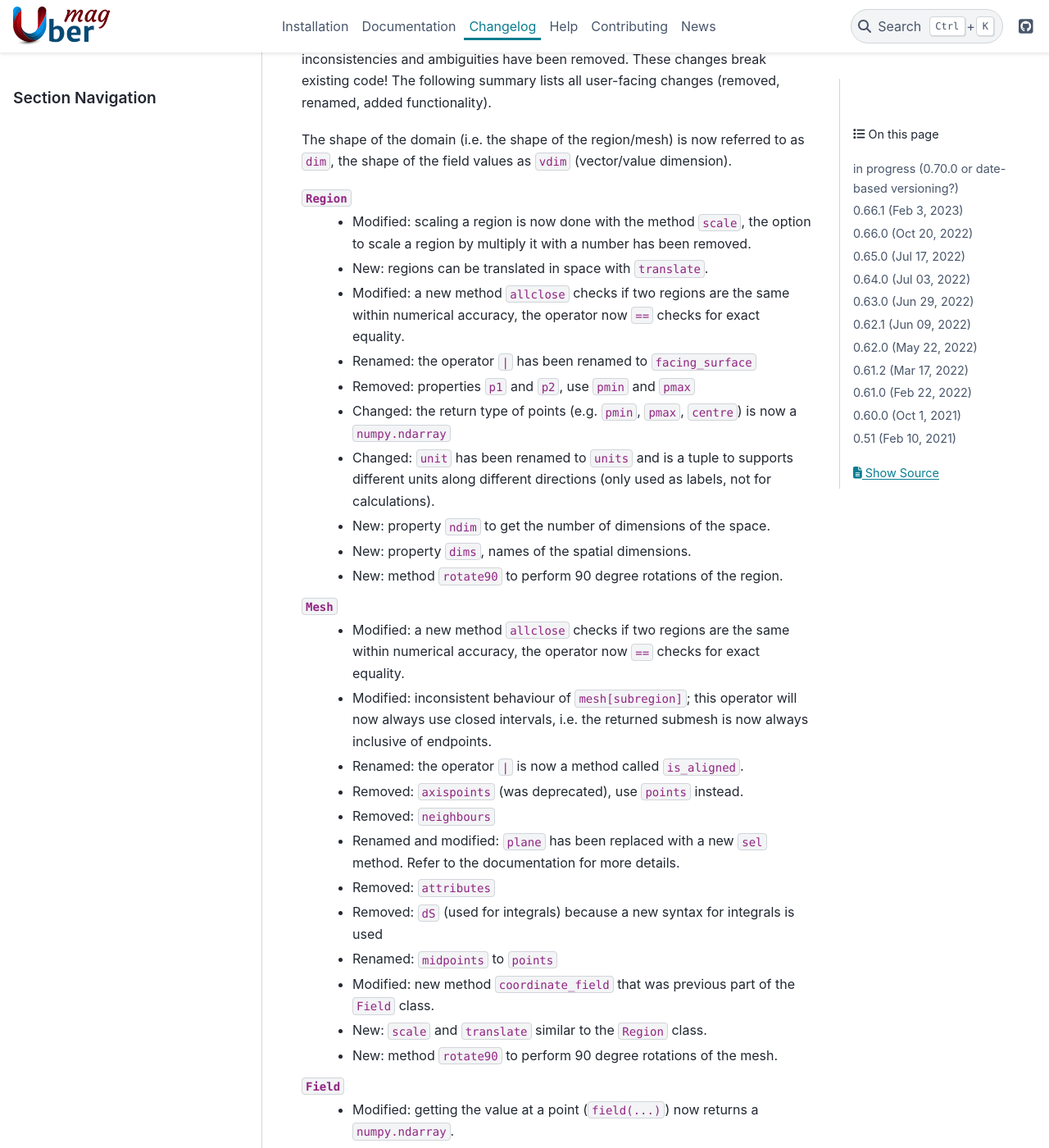
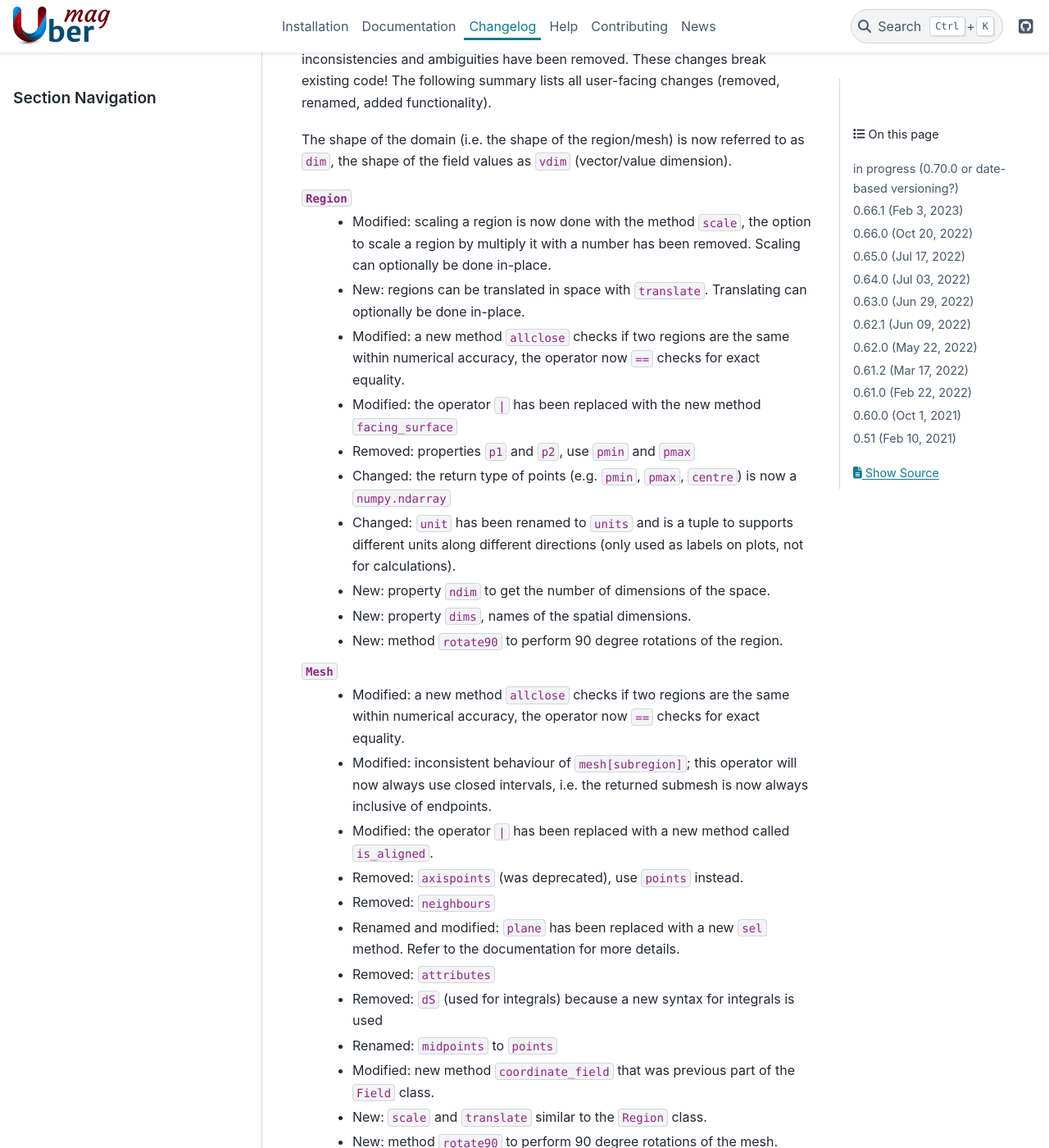
Before and after one commit to ubermag/ubermag.github.io, a Sphinx documentation site: the page built from source/changelog.rst, in a window 1280 px wide and 1400 px high, scrolled down 397 px. Shown: the whole window at 82% size. Built offline with Sphinx 7.4.7 and the PyData theme 0.15.4, drawn with Linux system fonts in a browser that asks for light colours; pages that are not in the unit, such as notebooks, are missing from menus; some of the changed text lies outside the part shown.

Commit message:
Apply suggestions from code review
Co-authored-by: Martin Lang <67915889+lang-m@users.noreply.github.com>

```diff
--- a/source/changelog.rst
+++ b/source/changelog.rst
@@ -17,13 +17,13 @@ The shape of the domain (i.e. the shape of the region/mesh) is now referred to
 as ``dim``, the shape of the field values as ``vdim`` (vector/value dimension).
 
 ``Region``
-  - Modified: scaling a region is now done with the method ``scale``, the option to scale a region by multiply it with a number has been removed.
-  - New: regions can be translated in space with ``translate``.
+  - Modified: scaling a region is now done with the method ``scale``, the option to scale a region by multiply it with a number has been removed. Scaling can optionally be done in-place.
+  - New: regions can be translated in space with ``translate``.  Translating can optionally be done in-place.
   - Modified: a new method ``allclose`` checks if two regions are the same within numerical accuracy, the operator now ``==`` checks for exact equality.
-  - Renamed: the operator ``|`` has been renamed to ``facing_surface``
+  - Modified: the operator ``|`` has been replaced with the new method ``facing_surface``
   - Removed: properties ``p1`` and ``p2``, use ``pmin`` and ``pmax``
   - Changed: the return type of points (e.g. ``pmin``, ``pmax``, ``centre``) is now a ``numpy.ndarray``
-  - Changed: ``unit`` has been renamed to ``units`` and is a tuple to supports different units along different directions (only used as labels, not for calculations).
+  - Changed: ``unit`` has been renamed to ``units`` and is a tuple to supports different units along different directions (only used as labels on plots, not for calculations).
   - New: property ``ndim`` to get the number of dimensions of the space.
   - New: property ``dims``, names of the spatial dimensions.
   - New: method ``rotate90`` to perform 90 degree rotations of the region.
@@ -35,7 +35,7 @@ as ``dim``, the shape of the field values as ``vdim`` (vector/value dimension).
   - Modified: inconsistent behaviour of ``mesh[subregion]``; this operator will
     now always use closed intervals, i.e. the returned submesh is now always
     inclusive of endpoints.
-  - Renamed: the operator ``|`` is now a method called ``is_aligned``.
+  - Modified: the operator ``|`` has been replaced with a new method called ``is_aligned``.
   - Removed: ``axispoints`` (was deprecated), use ``points`` instead.
   - Removed: ``neighbours``
   - Renamed and modified: ``plane`` has been replaced with a new ``sel`` method. Refer to the documentation for more details.
@@ -49,7 +49,7 @@ as ``dim``, the shape of the field values as ``vdim`` (vector/value dimension).
 ``Field``
   - Modified: getting the value at a point (``field(...)``) now returns a ``numpy.ndarray``.
   - Modified: only field values are returned when iterating over a field.
-  - Modified: ``coordinate_field`` is now part of the ``Mesh`` class.
+  - Removed: ``coordinate_field`` is now part of the ``Mesh`` class.
   - Renamed and modified: ``derivative`` -> ``diff``; now supports holes inside the field, refer to the documentation for details.
   - Modified: new integration syntax, refer to the documentation for details.
   - Renamed: ``fromfile`` -> ``from_file``
```
Also changed, not shown: other parts of source/changelog.rst (+1 -1 lines).
